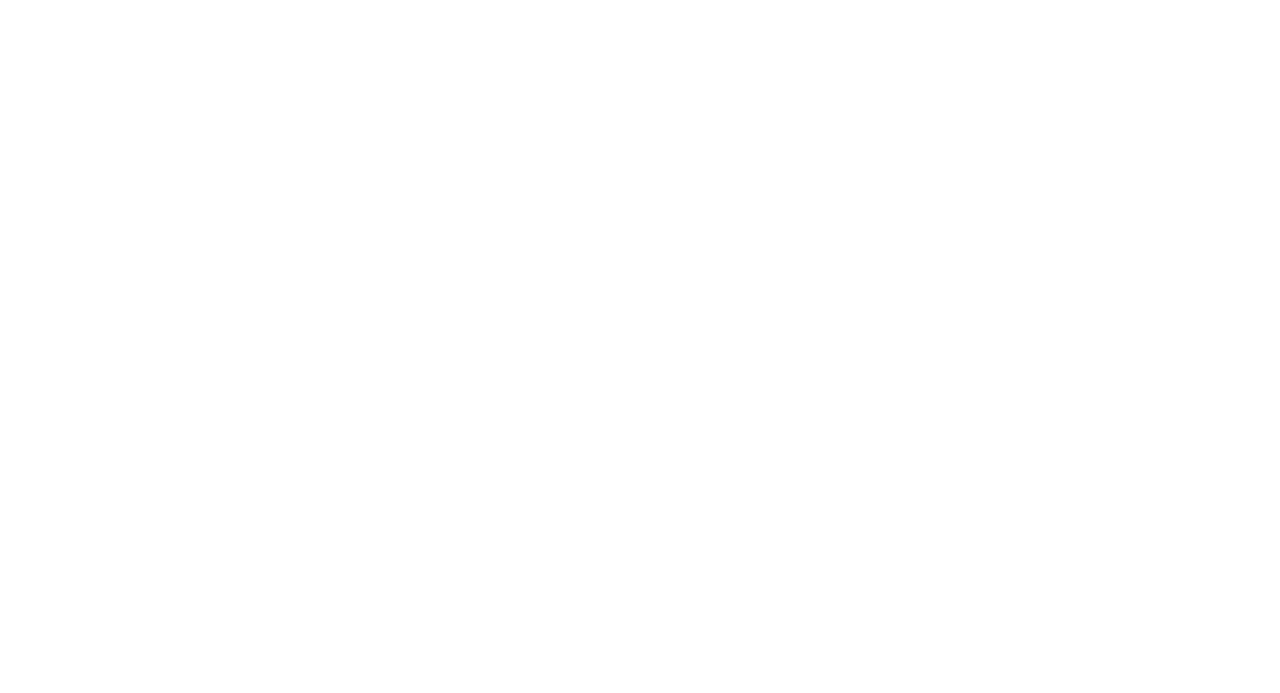
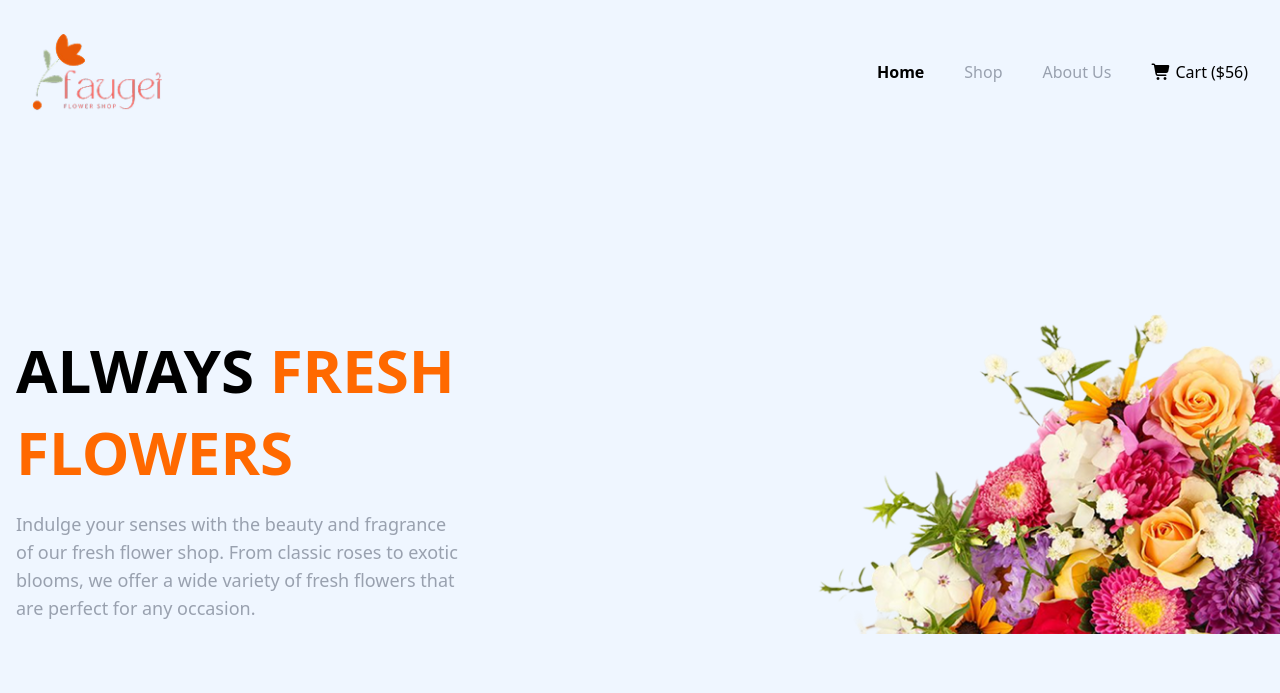
Before and after one commit to khairul-bx1/Flower-Market, a plain HTML site: page index.html in a window 1280 px wide. Drawn offline with nearby package versions, Linux system fonts and the light colour scheme.

Commit message:
Design Navbar and Banner Section

```diff
--- a/index.html
+++ b/index.html
@@ -0,0 +1,67 @@
+<!DOCTYPE html>
+<html lang="en">
+    <head>
+        <meta charset="UTF-8">
+        <meta name="viewport" content="width=device-width, initial-scale=1.0">
+        <link rel="stylesheet"
+            href="https://cdnjs.cloudflare.com/ajax/libs/font-awesome/7.0.0/css/all.min.css">
+        <script
+            src="https://cdn.jsdelivr.net/npm/@tailwindcss/browser@4"></script>
+        <title>Document</title>
+    </head>
+    <body class=" bg-blue-50">
+        <div class=" max-w-[1280px] mx-auto px-4 py-8">
+
+            <!------------------------- Navbar ------------------------->
+            <nav>
+                <div
+                    class="flex justify-between items-center px-4 max-w-screen-xl mx-auto min-w-0">
+                    <img src="images/logo.png" alt="Logo"
+                        class="w-[45px] sm:w-[60px] md:w-[130px] h-auto object-contain flex-shrink-0" />
+                    <ul
+                        class="flex items-center gap-2 sm:gap-6 md:gap-10 text-center flex-nowrap min-w-0">
+                        <li><a href="#"
+                                class="font-bold hidden sm:block whitespace-nowrap">Home</a></li>
+                        <li><a href="#"
+                                class="text-gray-400 hidden sm:block whitespace-nowrap">Shop</a></li>
+                        <li><a href="#"
+                                class="text-gray-400 hidden sm:block whitespace-nowrap">About
+                                Us</a></li>
+                        <li
+                            class="flex items-center gap-1 text-xs sm:text-base min-w-0 whitespace-nowrap">
+                            <i
+                                class="fa-solid fa-cart-shopping flex-shrink-0"></i>
+                            <a href="#" class="min-w-0">Cart</a>
+                            <span class="min-w-0">($56)</span>
+                        </li>
+                    </ul>
+                </div>
+            </nav>
+
+            <!------------------------- Banner Section ------------------------->
+
+            <section class="mt-[50px] md:mt-[180px]">
+                <div
+                    class="flex flex-col-reverse md:flex-row items-center justify-between gap-6">
+                    <div class="flex flex-col gap-4 max-w-md w-full text-left">
+                        <h1
+                            class="font-bold text-4xl md:text-6xl leading-snug font-sans">
+                            ALWAYS <span class=" text-orange-500">FRESH
+                                FLOWERS</span> </h1>
+                        <p class="text-gray-400 text-base md:text-lg">
+                            Indulge your senses with the beauty and fragrance of
+                            our fresh flower shop. From classic roses to exotic
+                            blooms, we offer a wide variety of fresh flowers
+                            that are perfect for any occasion. </p>
+                    </div>
+                    <div class="w-full flex justify-end overflow-visible">
+                        <img src="images/hero-flower.png" alt="Flower"
+                            class="w-[460px] md:w-[550px] max-w-none h-auto object-contain pb-6  translate-x-5" />
+                    </div>
+                </div>
+            </section>
+
+
+        </div>
+    </body>
+</html>
```
Also changed, not shown: tailwind.css (+15 -1 lines), 1 other file.
